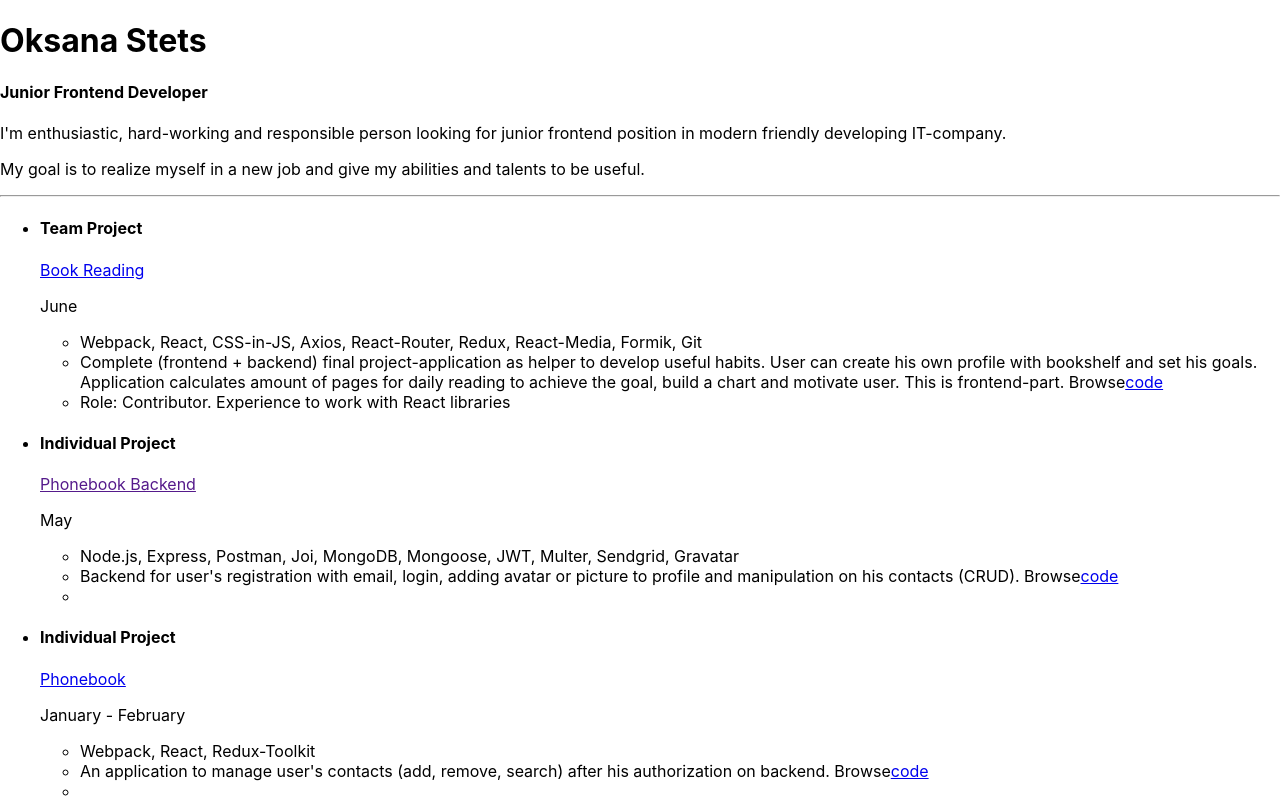
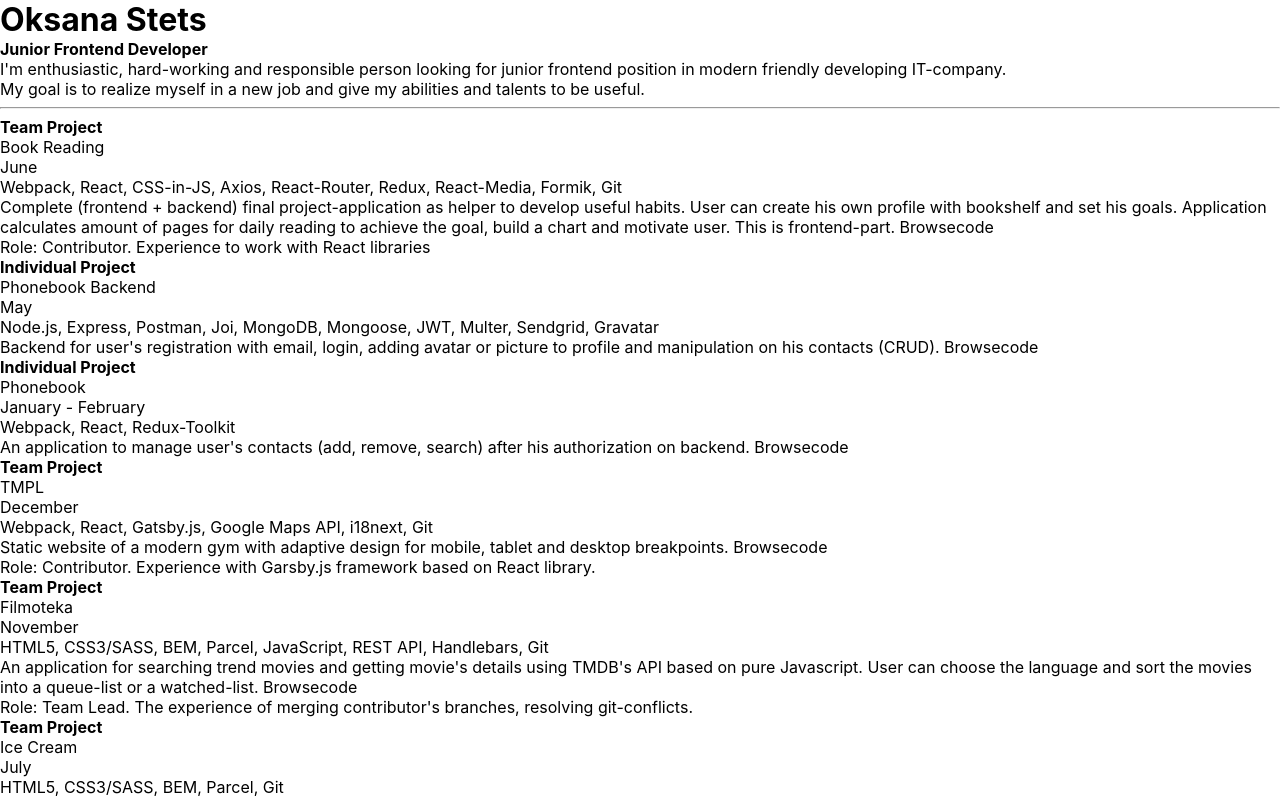
Before and after one commit to oksanastets-code/my-cv, a React (Create React App) app: page / in a window 1280 px wide. Shown: the top 798 px of the page. Built offline with nearby package versions, Linux system fonts and the light colour scheme.

Commit message:
Update index.css

```diff
--- a/src/index.css
+++ b/src/index.css
@@ -1,5 +1,10 @@
 @import-normalize; /* bring in normalize.css styles */
 
+*,
+::before,
+::after {
+  box-sizing: border-box;
+}
 body {
   margin: 0;
   font-family: -apple-system, BlinkMacSystemFont, 'Segoe UI', 'Roboto', 'Oxygen',
@@ -13,3 +18,29 @@ code {
   font-family: source-code-pro, Menlo, Monaco, Consolas, 'Courier New',
     monospace;
 }
+body,
+ul,
+h1,
+h2,
+h3,
+h4,
+p {
+  padding: 0;
+  margin: 0;
+  border: none;
+}
+
+ul {
+  list-style: none;
+}
+
+a {
+  text-decoration: none;
+  color: inherit;
+}
+
+img {
+  display: block;
+  width: 100%;
+  height: auto;
+}
```
